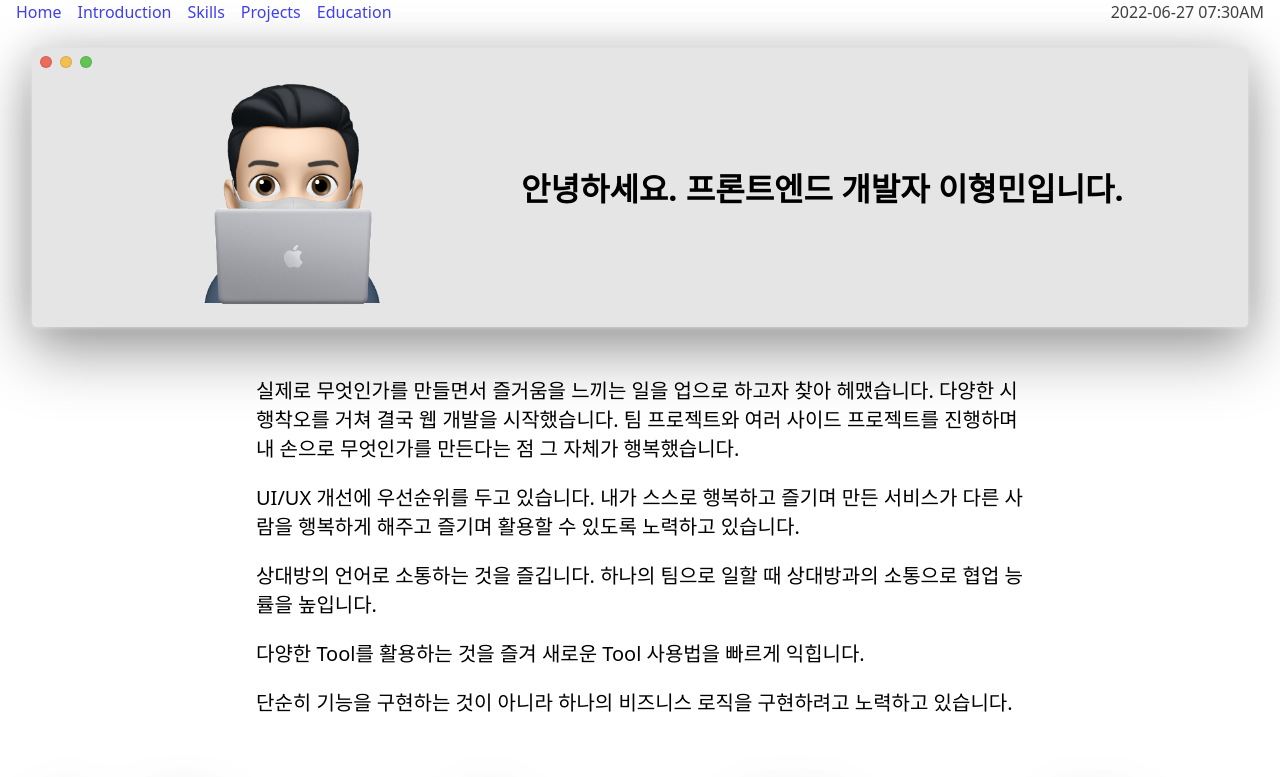
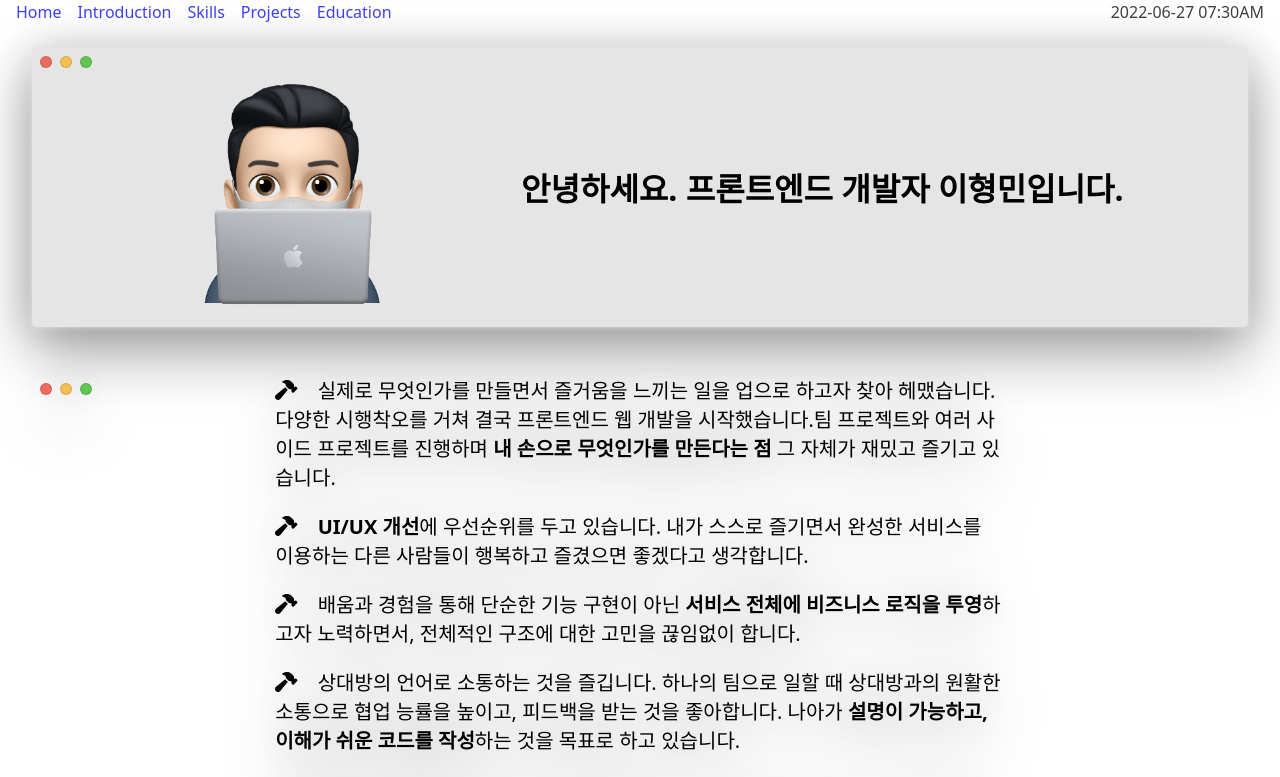
Before and after one commit to hyoungqu23/hyoungmin_portfolio, a React (Create React App) app: page / in a window 1280 px wide. Shown: the top 777 px of the page. Built offline with nearby package versions, Linux system fonts and the light colour scheme.

Commit message:
[layout] Style 수정
HighLightText Style 수정

```diff
--- a/src/pages/Introduction.js
+++ b/src/pages/Introduction.js
@@ -1,36 +1,52 @@
 import styled from 'styled-components';
+import { FontAwesomeIcon } from '@fortawesome/react-fontawesome';
+import { faHammer } from '@fortawesome/free-solid-svg-icons';
+import { HighlightText } from '../styles/HighlightText';
+import Container from '../styles/Container';
 
 export const Introduction = () => {
   return (
-    <section>
+    <Container id="introduction">
       <div className="flex center">
         <StyledList>
           <li>
+            <FontAwesomeIcon icon={faHammer} className="icon" />
             실제로 무엇인가를 만들면서 즐거움을 느끼는 일을 업으로 하고자 찾아
-            헤맸습니다. 다양한 시행착오를 거쳐 결국 웹 개발을 시작했습니다. 팀
-            프로젝트와 여러 사이드 프로젝트를 진행하며 내 손으로 무엇인가를
-            만든다는 점 그 자체가 행복했습니다.
+            헤맸습니다. 다양한 시행착오를 거쳐 결국 프론트엔드 웹 개발을
+            시작했습니다.팀 프로젝트와 여러 사이드 프로젝트를 진행하며{' '}
+            <HighlightText>내 손으로 무엇인가를 만든다는 점</HighlightText> 그
+            자체가 재밌고 즐기고 있습니다.
           </li>
           <li>
-            UI/UX 개선에 우선순위를 두고 있습니다. 내가 스스로 행복하고 즐기며
-            만든 서비스가 다른 사람을 행복하게 해주고 즐기며 활용할 수 있도록
-            노력하고 있습니다.
+            <FontAwesomeIcon icon={faHammer} className="icon" />
+            <HighlightText>UI/UX 개선</HighlightText>에 우선순위를 두고
+            있습니다. 내가 스스로 즐기면서 완성한 서비스를 이용하는 다른
+            사람들이 행복하고 즐겼으면 좋겠다고 생각합니다.
           </li>
           <li>
-            상대방의 언어로 소통하는 것을 즐깁니다. 하나의 팀으로 일할 때
-            상대방과의 소통으로 협업 능률을 높입니다.
+            <FontAwesomeIcon icon={faHammer} className="icon" />
+            배움과 경험을 통해 단순한 기능 구현이 아닌{' '}
+            <HighlightText>서비스 전체에 비즈니스 로직을 투영</HighlightText>
+            하고자 노력하면서, 전체적인 구조에 대한 고민을 끊임없이 합니다.
           </li>
           <li>
-            다양한 Tool를 활용하는 것을 즐겨 새로운 Tool 사용법을 빠르게
-            익힙니다.
+            <FontAwesomeIcon icon={faHammer} className="icon" />
+            상대방의 언어로 소통하는 것을 즐깁니다. 하나의 팀으로 일할 때
+            상대방과의 원활한 소통으로 협업 능률을 높이고, 피드백을 받는 것을
+            좋아합니다. 나아가{' '}
+            <HighlightText>
+              설명이 가능하고, 이해가 쉬운 코드를 작성
+            </HighlightText>
+            하는 것을 목표로 하고 있습니다.
           </li>
           <li>
-            단순히 기능을 구현하는 것이 아니라 하나의 비즈니스 로직을 구현하려고
-            노력하고 있습니다.
+            <FontAwesomeIcon icon={faHammer} className="icon" />
+            <HighlightText>Figma, Notion</HighlightText> 등 다양한 Tool를
+            활용하는 것을 즐겨 새로운 Tool 사용법을 빠르게 익힙니다.
           </li>
         </StyledList>
       </div>
-    </section>
+    </Container>
   );
 };
 
@@ -38,6 +54,10 @@ const StyledList = styled.ul`
   width: 60%;
   font-size: 1.25em;
 
+  & .icon {
+    margin-right: 1em;
+  }
+
   & li {
     margin-bottom: 1em;
   }
--- /dev/null
+++ b/src/styles/HighlightText.js
@@ -0,0 +1,12 @@
+import React from 'react';
+import styled from 'styled-components';
+
+export const HighlightText = styled.span`
+  font-weight: bold;
+  overflow: hidden;
+
+  &:hover {
+    border-bottom: 5px solid #8af;
+    transition: all linear 0.2s;
+  }
+`;
```
